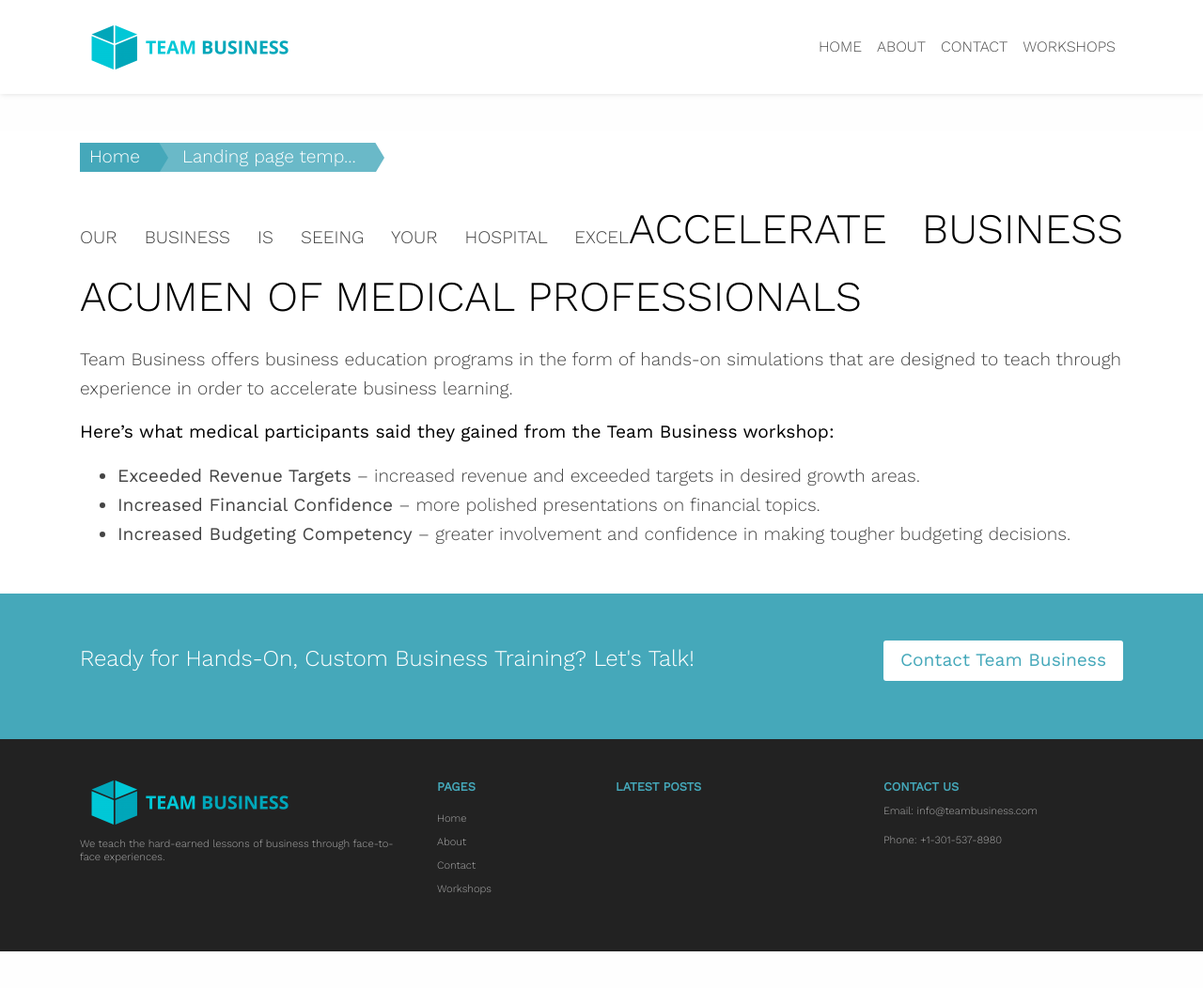
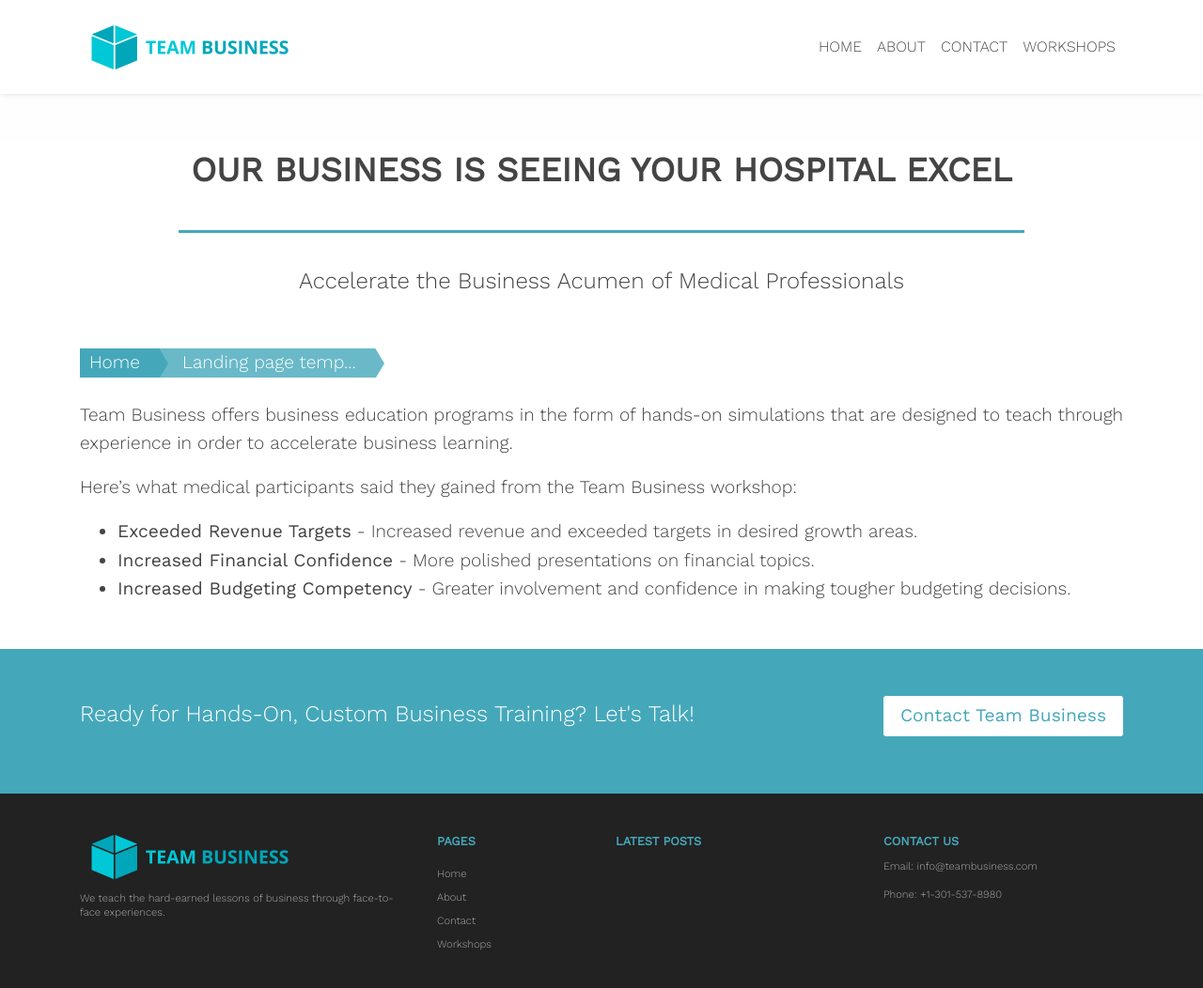
Before and after one commit to zac-heisey/team-business, a Jekyll site: the page built from _pages/landing-page-template.md, in a window 1280 px wide and 1072 px high. Shown: the top 1052 px of the window at 94% size. Built offline with Jekyll 4.4.1, drawn with Linux system fonts in a browser that asks for light colours; nearby versions of some CDN libraries.

Commit message:
clean up wp code from pages

```diff
--- a/_pages/landing-page-template.md
+++ b/_pages/landing-page-template.md
@@ -1,15 +1,18 @@
 ---
 layout: page
-title: Landing Page Template
+title: Landing Page Template - Hospitals
 permalink: /landing-page-template/
-description:
+description: ''
+section-title: ''
+header-image: ''
+intro-1: Our Business is Seeing Your Hospital Excel
+intro-2: Accelerate the Business Acumen of Medical Professionals
 ---
-OUR BUSINESS IS SEEING YOUR HOSPITAL EXCEL<span style="color: #000; font-size: 45px;">ACCELERATE BUSINESS ACUMEN OF MEDICAL PROFESSIONALS</span>
-<p style="text-align: left;">Team Business offers business education programs in the form of hands-on simulations that are designed to teach through experience in order to accelerate business learning.</p>
-<p style="text-align: left;"><span style="color: #000000;"><strong>Here’s what medical participants said they gained from the Team Business workshop:</strong></span></p>
 
-<ul>
- 	<li style="text-align: left;"><strong>Exceeded Revenue Targets</strong> – increased revenue and exceeded targets in desired growth areas.</li>
- 	<li style="text-align: left;"><strong>Increased Financial Confidence</strong> – more polished presentations on financial topics.</li>
- 	<li style="text-align: left;"><strong>Increased Budgeting Competency</strong> – greater involvement and confidence in making tougher budgeting decisions.</li>
-</ul>
+Team Business offers business education programs in the form of hands-on simulations that are designed to teach through experience in order to accelerate business learning.
+
+Here’s what medical participants said they gained from the Team Business workshop:
+
+* **Exceeded Revenue Targets** - Increased revenue and exceeded targets in desired growth areas.
+* **Increased Financial Confidence** - More polished presentations on financial topics.
+* **Increased Budgeting Competency** - Greater involvement and confidence in making tougher budgeting decisions.
```
Also changed, not shown: _pages/client-stories.md (+5 -2 lines), _pages/contact.html (deleted, +0 -35 lines), _pages/contact.md (added, +13 -0 lines), _pages/landing-page-students.md (+7 -10 lines), _pages/privacy-policy.md (+30 -29 lines), _pages/search.md (+0 -3 lines).
